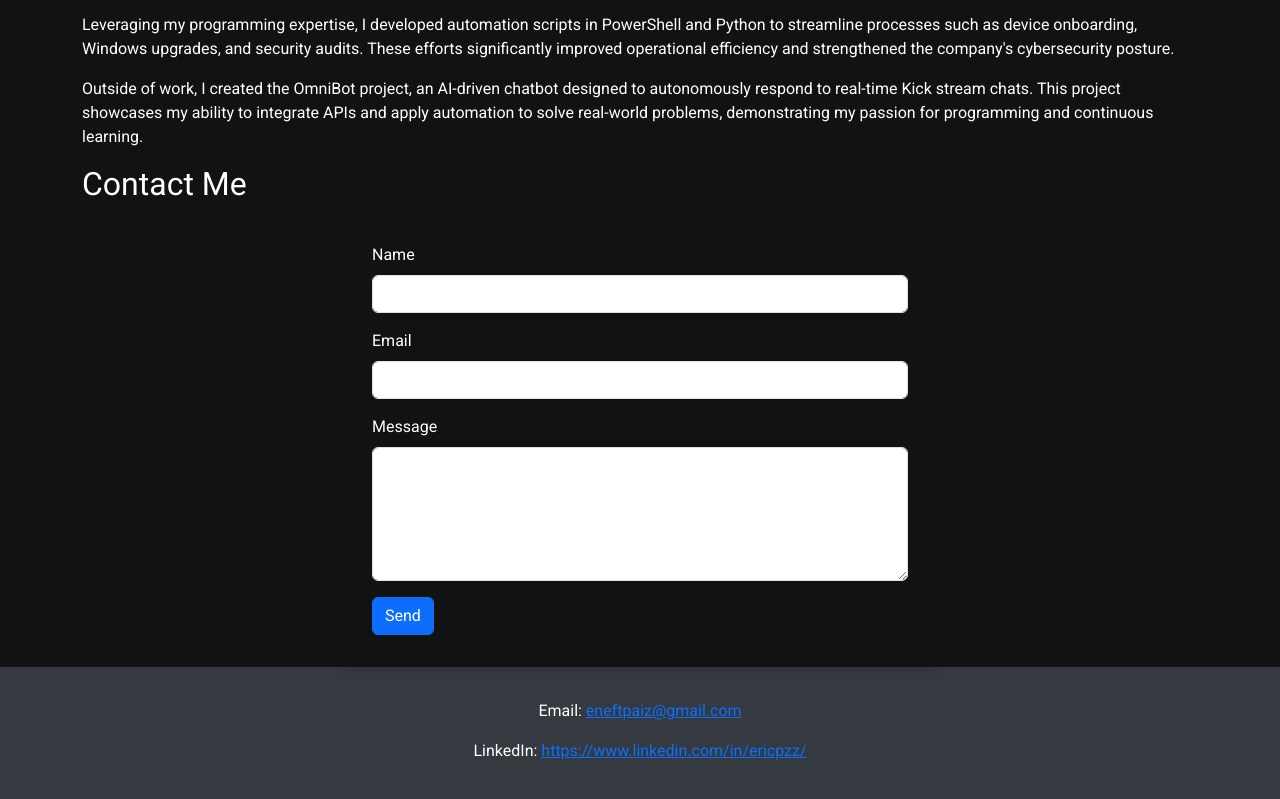
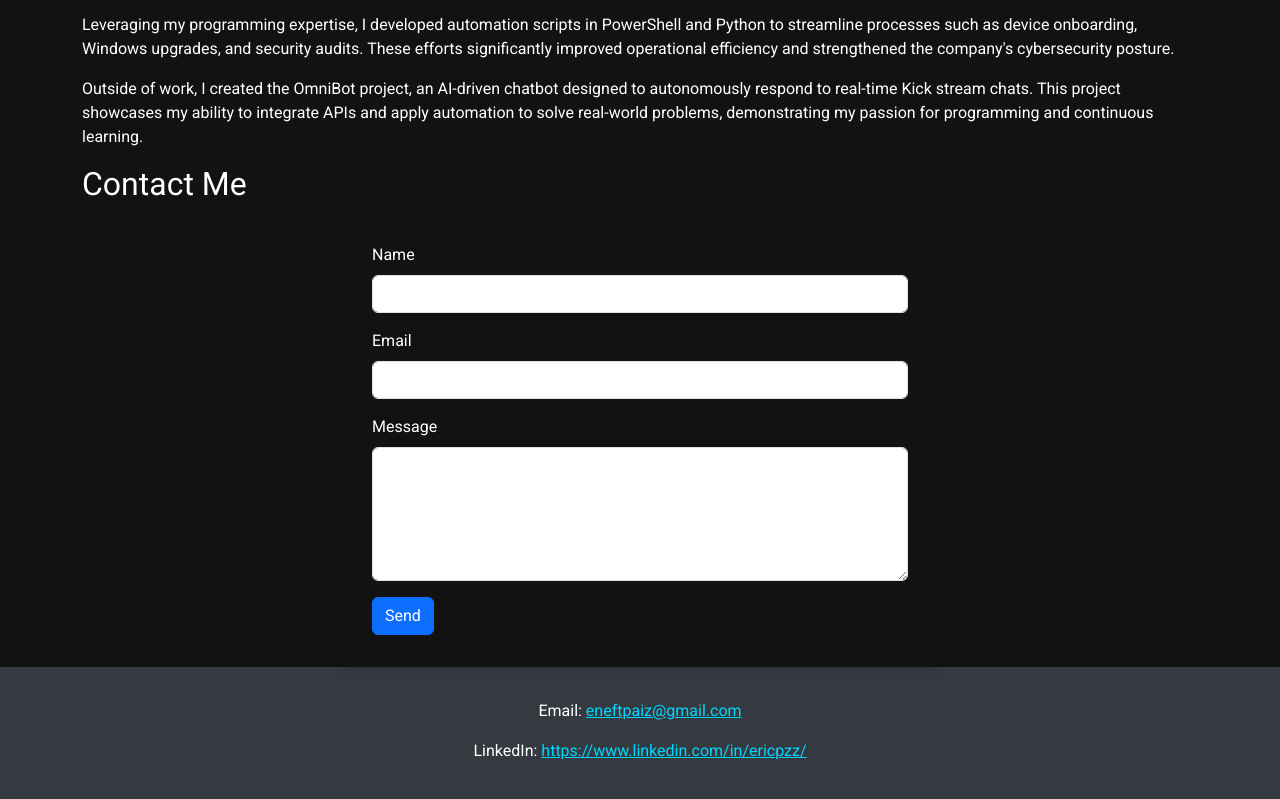
Before and after one commit to erpzz/PersonalWebsite, a plain HTML site: page index.html in a window 1280 px wide. Shown: the part 760-1559 px from the top of the page. Drawn offline with nearby package versions, Linux system fonts and the light colour scheme.

Commit message:
Update index.html

```diff
--- a/index.html
+++ b/index.html
@@ -81,8 +81,8 @@
         </main>
 
         <footer>
-            <p>Email: <a href="mailto:eneftpaiz@gmail.com">eneftpaiz@gmail.com</a></p>
-            <p>LinkedIn: <a href="https://www.linkedin.com/in/ericpzz/">https://www.linkedin.com/in/ericpzz/</a></p>
+            <p>Email: <a href="mailto:eneftpaiz@gmail.com" target="_blank" rel="noopener" style="color: #00d8ff;">eneftpaiz@gmail.com</a></p>
+            <p>LinkedIn: <a href="https://www.linkedin.com/in/ericpzz/" target="_blank" rel="noopener" style="color: #00d8ff;">https://www.linkedin.com/in/ericpzz/</a></p>
         </footer>
     </div>
 </body>
```
